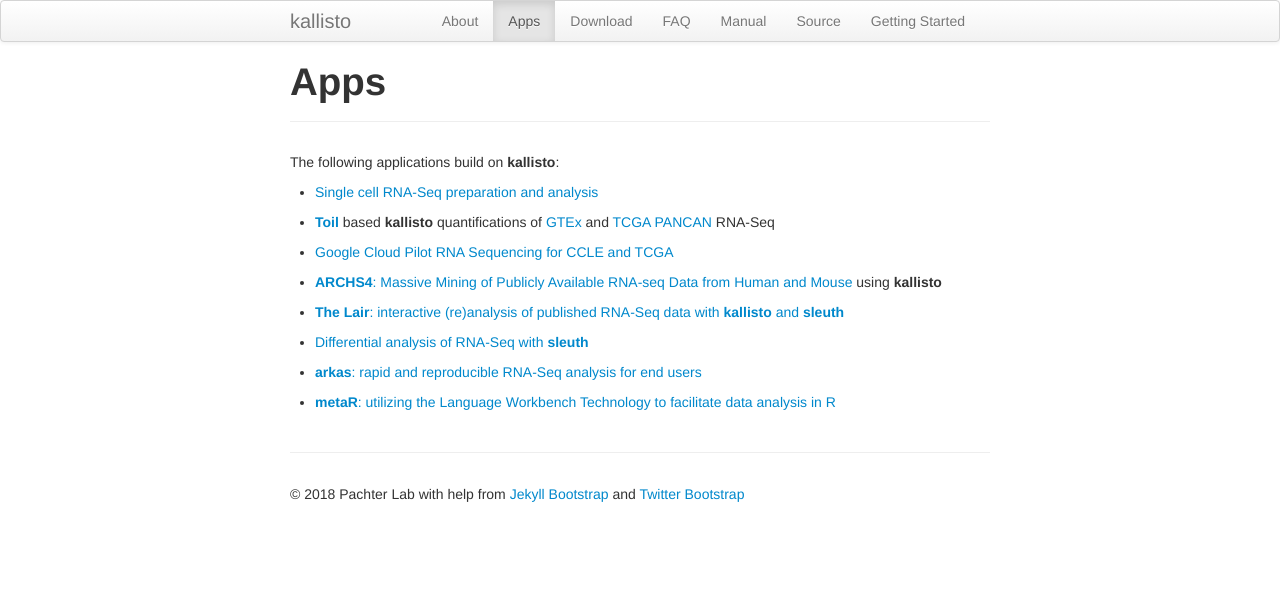
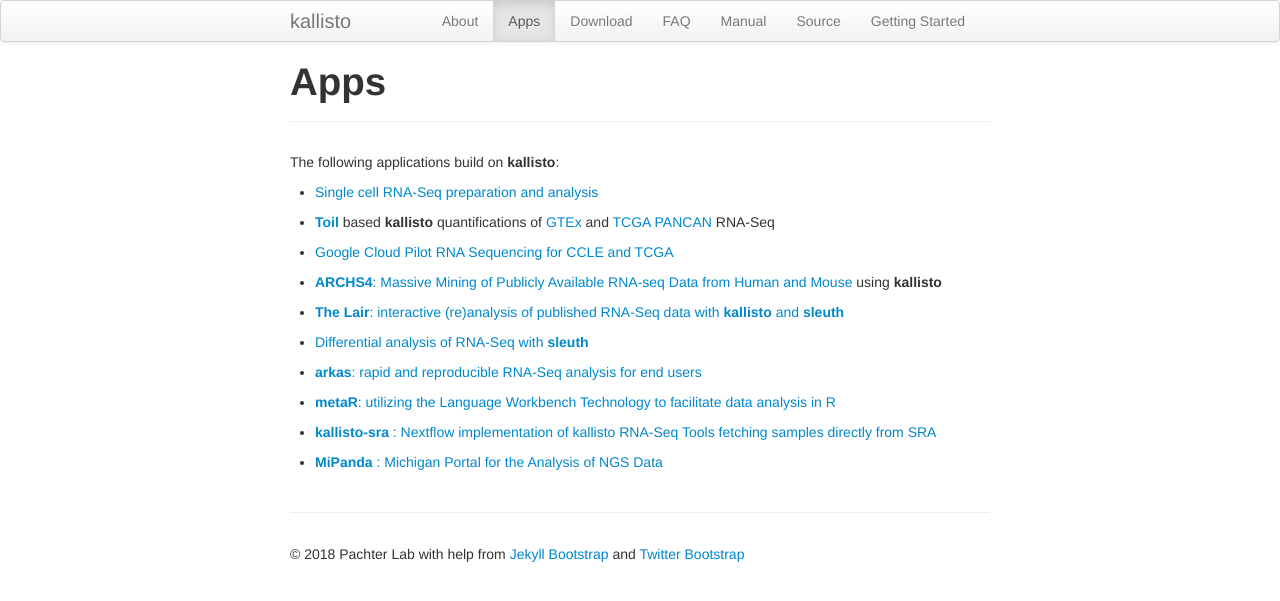
Before and after one commit to pachterlab/kallisto, a Jekyll site: the page built from apps.md, in a window 1280 px wide. Shown: the top 601 px of the page. Built offline with Jekyll 4.4.1, drawn with Linux system fonts in a browser that asks for light colours.

Commit message:
Update apps
Add kallisto-sra and mipanda to the apps page.

```diff
--- a/apps.md
+++ b/apps.md
@@ -23,3 +23,7 @@
 - [__arkas__: rapid and reproducible RNA-Seq analysis for end users](https://github.com/Al3n70rn/arkas)
 
 - [__metaR__: utilizing the Language Workbench Technology to facilitate data analysis in R](http://campagnelab.org/metar-1-8-0-released/)
+
+- [__kallisto-sra__ : Nextflow implementation of kallisto RNA-Seq Tools fetching samples directly from SRA](https://github.com/lifebit-ai/kallisto-sra)
+
+- [__MiPanda__ : Michigan Portal for the Analysis of NGS Data](http://www.mipanda.org/)
```
